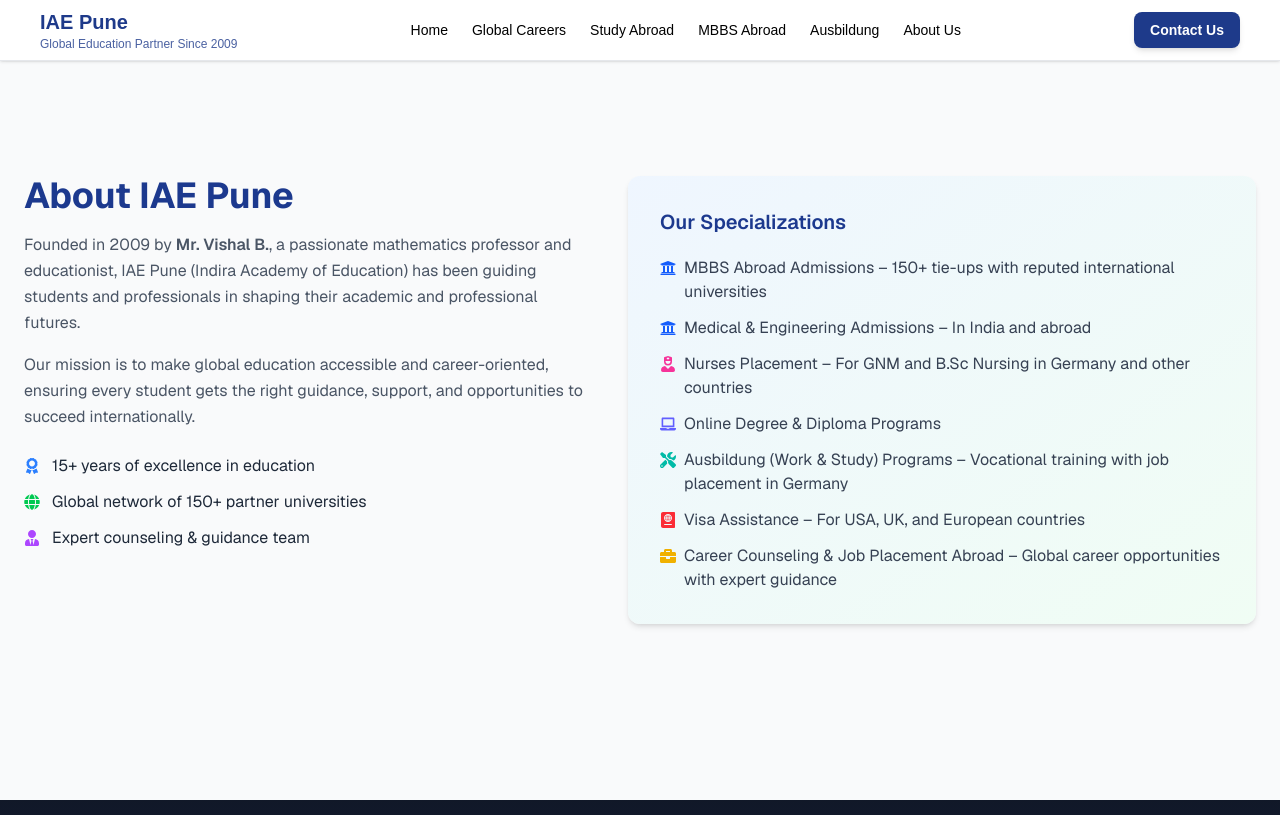
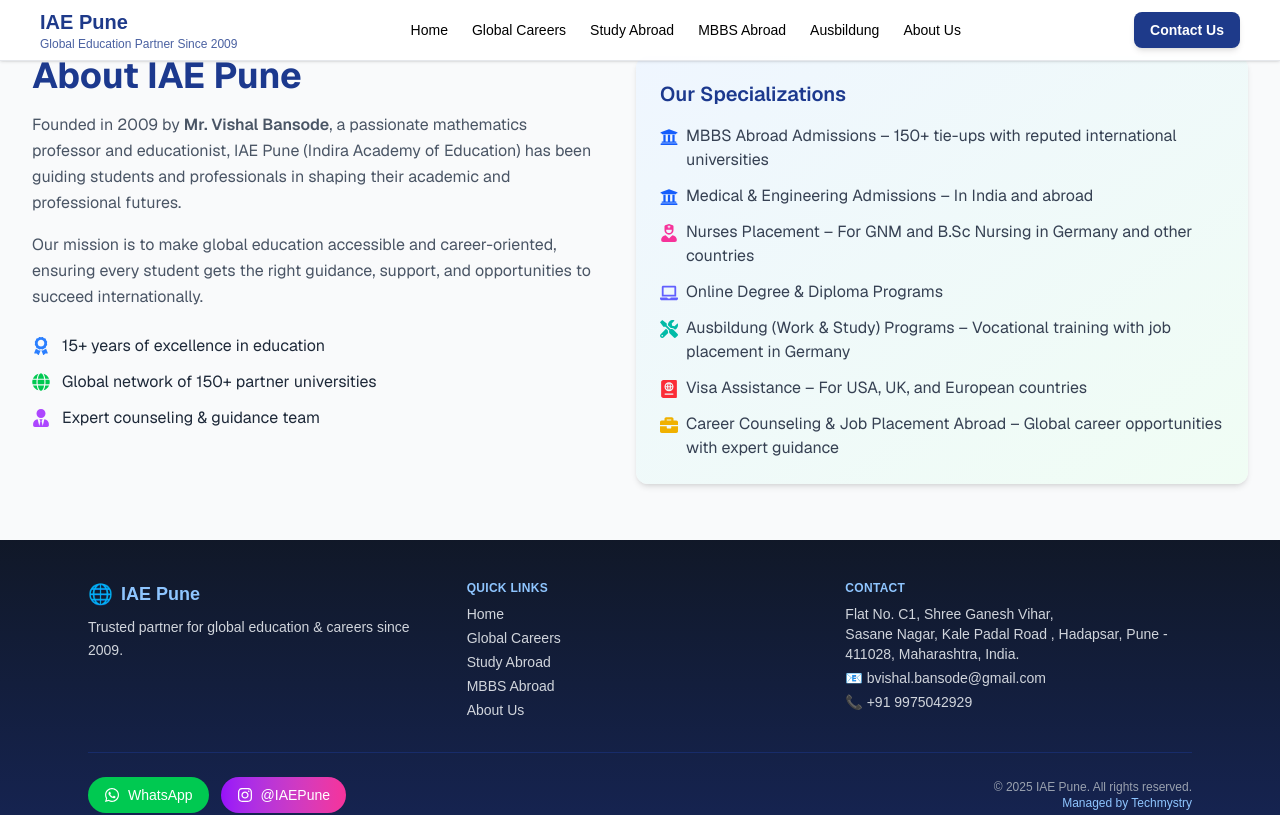
Before and after one commit to TechMystry/IAEPune, a Next.js app: page /about in a window 1280 px wide. Shown: the top 815 px of the page. Built offline with nearby package versions, Linux system fonts and the light colour scheme.

Commit message:
new updates

```diff
--- a/src/app/about/page.tsx
+++ b/src/app/about/page.tsx
@@ -16,81 +16,93 @@
   return (
     <section
       id="about-us"
-      className="h-screen px-6 bg-gray-50 font-sans scroll-mt-20 flex items-center" // ⬅️ full screen height + center content vertically
+      className="
+        py-10 sm:py-14 px-4 sm:px-6 lg:px-8
+        bg-gray-50 sm:bg-gray-50
+        font-sans scroll-mt-[140px] sm:scroll-mt-[100px]
+      "
     >
-      <div className="max-w-7xl mx-auto w-full flex flex-col lg:flex-row gap-10 items-start justify-center">
+      <div className="max-w-7xl mx-auto flex flex-col lg:flex-row gap-6 lg:gap-10">
 
         {/* Left Column - About */}
-        <div className="flex-1 min-w-[300px]">
-          <h2 className="text-3xl md:text-4xl font-bold text-blue-900 mb-4">
+        <div className="flex-1 min-w-[260px]">
+          <h2 className="text-xl sm:text-2xl md:text-4xl font-bold text-blue-900 mb-3 sm:mb-4">
             About IAE Pune
           </h2>
 
-          <p className="text-gray-600 leading-relaxed">
-            Founded in 2009 by <span className="font-semibold">Mr. Vishal B.</span>,
+          <p className="text-gray-600 leading-relaxed text-sm sm:text-base">
+            Founded in 2009 by <span className="font-semibold">Mr. Vishal Bansode</span>,
             a passionate mathematics professor and educationist, IAE Pune (Indira Academy of Education)
             has been guiding students and professionals in shaping their academic and professional futures.
           </p>
 
-          <p className="text-gray-600 leading-relaxed mt-4">
+          <p className="text-gray-600 leading-relaxed mt-3 sm:mt-4 text-sm sm:text-base">
             Our mission is to make global education accessible and career-oriented, ensuring every student
             gets the right guidance, support, and opportunities to succeed internationally.
           </p>
 
           {/* Highlights */}
-          <ul className="mt-6 space-y-3">
+          <ul className="mt-5 sm:mt-6 space-y-2 sm:space-y-3 text-sm sm:text-base">
             <li className="flex items-center text-gray-800">
-              <FaAward className="text-blue-500 mr-3 flex-shrink-0" />
+              <FaAward className="text-blue-500 mr-2 sm:mr-3 flex-shrink-0 text-base sm:text-lg" />
               15+ years of excellence in education
             </li>
             <li className="flex items-center text-gray-800">
-              <FaGlobe className="text-green-500 mr-3 flex-shrink-0" />
+              <FaGlobe className="text-green-500 mr-2 sm:mr-3 flex-shrink-0 text-base sm:text-lg" />
               Global network of 150+ partner universities
             </li>
             <li className="flex items-center text-gray-800">
-              <FaUserTie className="text-purple-500 mr-3 flex-shrink-0" />
+              <FaUserTie className="text-purple-500 mr-2 sm:mr-3 flex-shrink-0 text-base sm:text-lg" />
               Expert counseling & guidance team
             </li>
           </ul>
         </div>
 
         {/* Right Column - Specializations */}
-        <div className="flex-1 min-w-[300px] bg-gradient-to-br from-blue-50 to-green-50 rounded-xl p-8 shadow-md">
-          <h3 className="text-xl font-semibold text-blue-900 mb-5">
+        <div
+          className="
+            flex-1 min-w-[260px]
+            bg-gradient-to-br from-blue-50 to-green-50
+            sm:rounded-xl sm:shadow-md
+            p-4 sm:p-6
+            rounded-none shadow-none sm:rounded-xl sm:shadow-md
+            sm:mb-0 mb-0
+          "
+        >
+          <h3 className="text-base sm:text-xl font-semibold text-blue-900 mb-3 sm:mb-4">
             Our Specializations
           </h3>
-          <ul className="space-y-3 text-gray-700">
+          <ul className="space-y-2 sm:space-y-3 text-gray-700 text-sm sm:text-base">
             <li className="flex items-start">
-              <FaUniversity className="text-blue-600 mt-1 mr-2 flex-shrink-0" />
+              <FaUniversity className="text-blue-600 mt-0.5 sm:mt-1 mr-2 flex-shrink-0 text-base sm:text-lg" />
               MBBS Abroad Admissions – 150+ tie-ups with reputed international universities
             </li>
             <li className="flex items-start">
-              <FaUniversity className="text-blue-600 mt-1 mr-2 flex-shrink-0" />
+              <FaUniversity className="text-blue-600 mt-0.5 sm:mt-1 mr-2 flex-shrink-0 text-base sm:text-lg" />
               Medical & Engineering Admissions – In India and abroad
             </li>
             <li className="flex items-start">
-              <FaUserNurse className="text-pink-500 mt-1 mr-2 flex-shrink-0" />
+              <FaUserNurse className="text-pink-500 mt-0.5 sm:mt-1 mr-2 flex-shrink-0 text-base sm:text-lg" />
               Nurses Placement – For GNM and B.Sc Nursing in Germany and other countries
             </li>
             <li className="flex items-start">
-              <FaLaptop className="text-indigo-500 mt-1 mr-2 flex-shrink-0" />
+              <FaLaptop className="text-indigo-500 mt-0.5 sm:mt-1 mr-2 flex-shrink-0 text-base sm:text-lg" />
               Online Degree & Diploma Programs
             </li>
             <li className="flex items-start">
-              <FaTools className="text-teal-500 mt-1 mr-2 flex-shrink-0" />
+              <FaTools className="text-teal-500 mt-0.5 sm:mt-1 mr-2 flex-shrink-0 text-base sm:text-lg" />
               Ausbildung (Work & Study) Programs – Vocational training with job placement in Germany
             </li>
             <li className="flex items-start">
-              <FaPassport className="text-red-500 mt-1 mr-2 flex-shrink-0" />
+              <FaPassport className="text-red-500 mt-0.5 sm:mt-1 mr-2 flex-shrink-0 text-base sm:text-lg" />
               Visa Assistance – For USA, UK, and European countries
             </li>
             <li className="flex items-start">
-              <FaBriefcase className="text-yellow-500 mt-1 mr-2 flex-shrink-0" />
+              <FaBriefcase className="text-yellow-500 mt-0.5 sm:mt-1 mr-2 flex-shrink-0 text-base sm:text-lg" />
               Career Counseling & Job Placement Abroad – Global career opportunities with expert guidance
             </li>
           </ul>
         </div>
-
       </div>
     </section>
   );
--- a/src/components/AusbildungGermany.tsx
+++ b/src/components/AusbildungGermany.tsx
@@ -637,7 +637,14 @@
     viewport={{ once: true }}
     className="max-w-7xl mx-auto grid grid-cols-1 md:grid-cols-2 lg:grid-cols-3 gap-6"
   >
-          {testimonials.map((t, idx) => (
+    {[
+      { name: "Niyath B", role: "Student", content: "IAE helped me explore my dream opportunities abroad!", gradient: "from-blue-100 to-blue-50" },
+      { name: "Kavya Pathak", role: "Student", content: "The support from the mentors was truly life-changing.", gradient: "from-purple-100 to-indigo-50" },
+      { name: "Arpan Suryawanshi", role: "Student", content: "Best platform to understand and apply globally.", gradient: "from-pink-100 to-pink-50" },
+      { name: "Ayush Kadam", role: "Student", content: "My experience at IAE has been inspiring and educational.", gradient: "from-green-100 to-green-50" },
+      { name: "Swarupa Patil", role: "Student", content: "Thanks to IAE, I’m now studying at a top German university.", gradient: "from-yellow-100 to-yellow-50" },
+      { name: "Subhan Shaikh", role: "Student", content: "IAE really prepares students for the global stage.", gradient: "from-cyan-100 to-cyan-50" }, // optional extra
+    ].map((t, idx) => (
       <motion.div
         key={idx}
         variants={itemVariants}
--- a/src/components/FooterSection.tsx
+++ b/src/components/FooterSection.tsx
@@ -73,9 +73,9 @@
             <h4 className="text-blue-300 font-semibold mb-2 uppercase tracking-wide text-xs">Contact</h4>
             <ul className="space-y-1 text-gray-300">
               <li>
-                Flat C1, Shree Ganesh Vihar,
+                Flat No. C1, Shree Ganesh Vihar,
                 <br />
-                Kale Padal, Hadapsar, Pune - 411028
+                Sasane Nagar, Kale Padal Road , Hadapsar, Pune - 411028, Maharashtra, India.
               </li>
               <li>
                 📧{' '}
@@ -85,8 +85,8 @@
               </li>
               <li>
                 📞{' '}
-                <a href="tel:+919552929625" className="hover:text-blue-400">
-                  +91 9552929625
+                <a href="tel:+919975042929" className="hover:text-blue-400">
+                  +91 9975042929
                 </a>
               </li>
             </ul>
--- a/src/components/about.tsx
+++ b/src/components/about.tsx
@@ -16,7 +16,11 @@
   return (
     <section
       id="about-us"
-      className="py-10 sm:py-14 px-4 sm:px-6 lg:px-8 bg-gray-50 font-sans scroll-mt-[140px] sm:scroll-mt-[100px]"
+      className="
+        py-10 sm:py-14 px-4 sm:px-6 lg:px-8
+        bg-gray-50 sm:bg-gray-50
+        font-sans scroll-mt-[140px] sm:scroll-mt-[100px]
+      "
     >
       <div className="max-w-7xl mx-auto flex flex-col lg:flex-row gap-6 lg:gap-10">
 
@@ -27,7 +31,7 @@
           </h2>
 
           <p className="text-gray-600 leading-relaxed text-sm sm:text-base">
-            Founded in 2009 by <span className="font-semibold">Mr. Vishal B.</span>,
+            Founded in 2009 by <span className="font-semibold">Mr. Vishal Bansode</span>,
             a passionate mathematics professor and educationist, IAE Pune (Indira Academy of Education)
             has been guiding students and professionals in shaping their academic and professional futures.
           </p>
@@ -55,7 +59,16 @@
         </div>
 
         {/* Right Column - Specializations */}
-        <div className="flex-1 min-w-[260px] bg-gradient-to-br from-blue-50 to-green-50 rounded-xl p-4 sm:p-6 shadow-md">
+        <div
+          className="
+            flex-1 min-w-[260px]
+            bg-gradient-to-br from-blue-50 to-green-50
+            sm:rounded-xl sm:shadow-md
+            p-4 sm:p-6
+            rounded-none shadow-none sm:rounded-xl sm:shadow-md
+            sm:mb-0 mb-0
+          "
+        >
           <h3 className="text-base sm:text-xl font-semibold text-blue-900 mb-3 sm:mb-4">
             Our Specializations
           </h3>
@@ -90,7 +103,6 @@
             </li>
           </ul>
         </div>
-
       </div>
     </section>
   );
```
Also changed, not shown: src/components/hero.tsx (+38 -16 lines), public/germanFlagBackground.png (added). Lines whose indentation alone changed are shown as unchanged.
